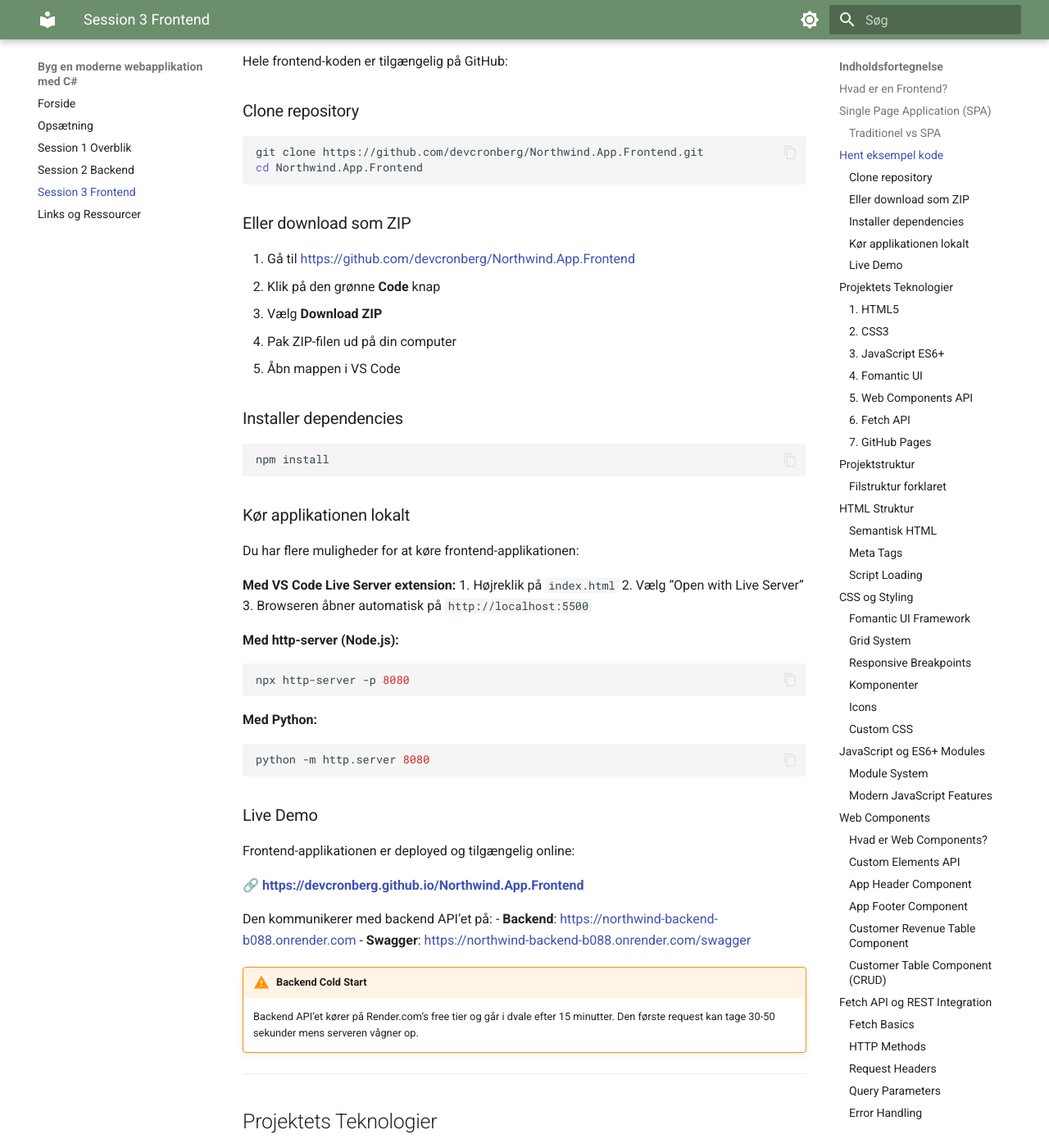
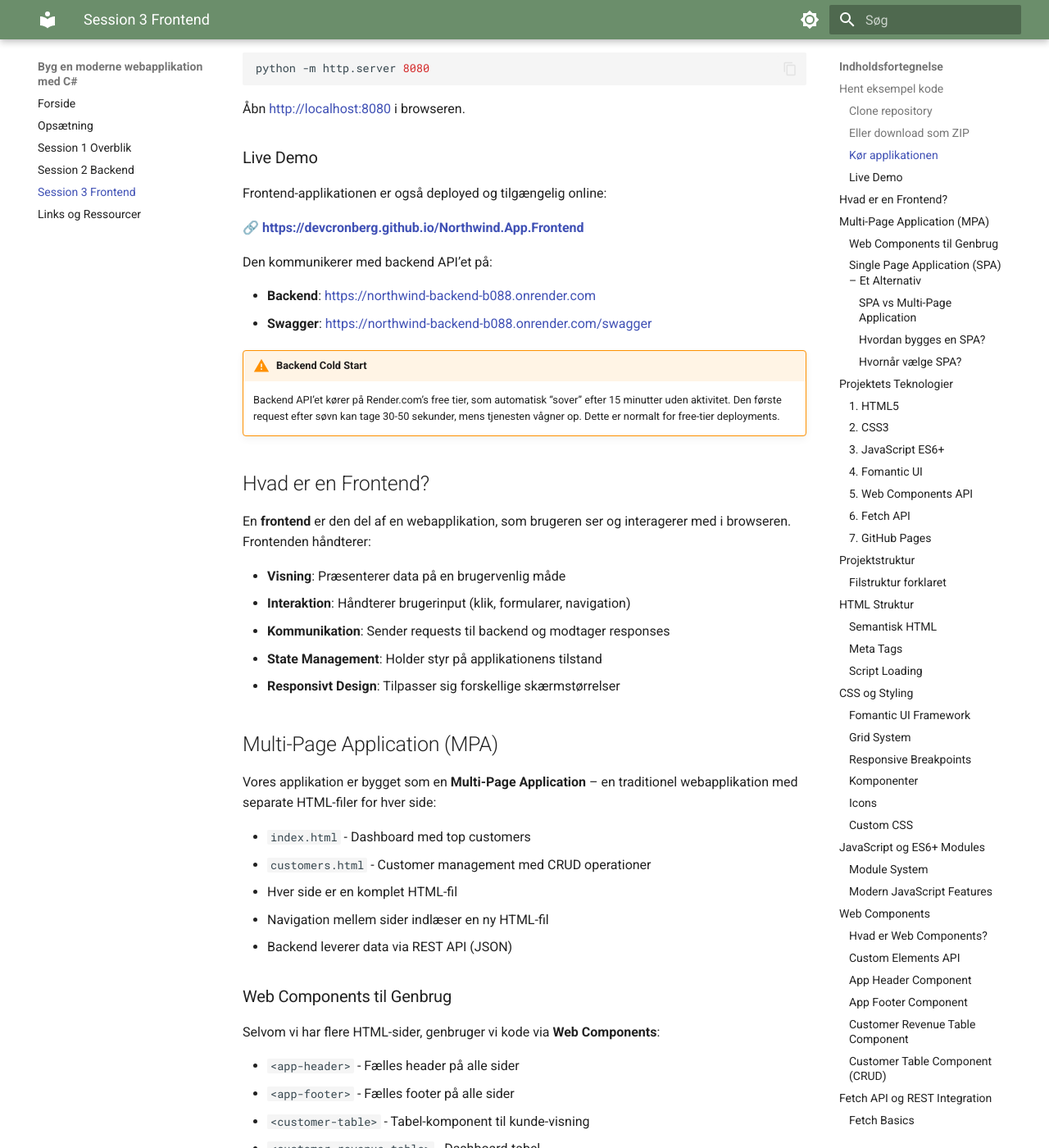
Before and after one commit to devcronberg/Northwind.App.Kursus, an MkDocs documentation site: the page built from docs/frontend.md, in a window 1280 px wide and 1400 px high, scrolled down 1127 px. Shown: the whole window at 82% size. Built offline with MkDocs 1.6.1 and Material for MkDocs 9.7.7, drawn with Linux system fonts in a browser that asks for light colours; some of the changed text lies outside the part shown.

Commit message:
Refactor frontend documentation for clarity and structure; add additional resources in links.md

````diff
--- a/docs/frontend.md
+++ b/docs/frontend.md
@@ -5,6 +5,69 @@ author: Michell Cronberg
 ---
 # Frontend
 
+## Hent eksempel kode
+
+Hele frontend-koden er tilgængelig på GitHub, så du kan følge med, eksperimentere og køre applikationen lokalt.
+
+### Clone repository
+
+Åbn en terminal og kør:
+
+```bash
+git clone https://github.com/devcronberg/Northwind.App.Frontend.git
+cd Northwind.App.Frontend
+```
+
+### Eller download som ZIP
+
+Hvis du ikke har Git installeret, eller foretrækker at hente koden som en ZIP-fil:
+
+1. Gå til [https://github.com/devcronberg/Northwind.App.Frontend](https://github.com/devcronberg/Northwind.App.Frontend)
+2. Klik på den grønne **Code** knap
+3. Vælg **Download ZIP**
+4. Pak ZIP-filen ud på din computer
+5. Åbn mappen i en terminal eller VS Code
+
+### Kør applikationen
+
+Du har flere muligheder for at køre frontend-applikationen lokalt:
+
+**Mulighed 1: VS Code Live Server extension**
+
+1. Højreklik på `index.html` i VS Code
+2. Vælg **"Open with Live Server"**
+3. Browseren åbner automatisk på [http://localhost:5500](http://localhost:5500)
+
+**Mulighed 2: http-server (Node.js)**
+
+```bash
+npx http-server -p 8080
+```
+
+Åbn [http://localhost:8080](http://localhost:8080) i browseren.
+
+**Mulighed 3: Python**
+
+```bash
+python -m http.server 8080
+```
+
+Åbn [http://localhost:8080](http://localhost:8080) i browseren.
+
+### Live Demo
+
+Frontend-applikationen er også deployed og tilgængelig online:
+
+🔗 **[https://devcronberg.github.io/Northwind.App.Frontend](https://devcronberg.github.io/Northwind.App.Frontend)**
+
+Den kommunikerer med backend API'et på:
+
+- **Backend**: [https://northwind-backend-b088.onrender.com](https://northwind-backend-b088.onrender.com)
+- **Swagger**: [https://northwind-backend-b088.onrender.com/swagger](https://northwind-backend-b088.onrender.com/swagger)
+
+!!! warning "Backend Cold Start"
+    Backend API'et kører på Render.com's free tier, som automatisk "sover" efter 15 minutter uden aktivitet. Den første request efter søvn kan tage 30-50 sekunder, mens tjenesten vågner op. Dette er normalt for free-tier deployments.
+
 ## Hvad er en Frontend?
 
 En **frontend** er den del af en webapplikation, som brugeren ser og interagerer med i browseren. Frontenden håndterer:
@@ -15,85 +78,95 @@ En **frontend** er den del af en webapplikation, som brugeren ser og interagerer
 - **State Management**: Holder styr på applikationens tilstand
 - **Responsivt Design**: Tilpasser sig forskellige skærmstørrelser
 
-## Single Page Application (SPA)
-
-Vores applikation er bygget som en **SPA** (Single Page Application), hvilket betyder:
-
-- Kun én HTML-fil indlæses (index.html)
-- JavaScript opdaterer siden dynamisk
-- Ingen page refreshes ved navigation
-- Hurtigere brugeroplevelse efter første load
-- Backend leverer kun data (JSON), ikke HTML
-
-### Traditionel vs SPA
-
-| Traditionel Web App            | Single Page App              |
-| ------------------------------ | ---------------------------- |
-| Server genererer HTML          | JavaScript genererer HTML    |
-| Hver side refresh = ny request | Kun data-requests efter load |
-| Langsommere navigation         | Hurtig navigation            |
-| Simpel SEO                     | Kræver ekstra SEO-arbejde    |
-
----
-
-## Hent eksempel kode
-
-Hele frontend-koden er tilgængelig på GitHub:
-
-### Clone repository
-
-```bash
-git clone https://github.com/devcronberg/Northwind.App.Frontend.git
-cd Northwind.App.Frontend
-```
-
-### Eller download som ZIP
-
-1. Gå til [https://github.com/devcronberg/Northwind.App.Frontend](https://github.com/devcronberg/Northwind.App.Frontend)
-2. Klik på den grønne **Code** knap
-3. Vælg **Download ZIP**
-4. Pak ZIP-filen ud på din computer
-5. Åbn mappen i VS Code
-
-### Installer dependencies
-
-```bash
-npm install
-```
-
-### Kør applikationen lokalt
-
-Du har flere muligheder for at køre frontend-applikationen:
-
-**Med VS Code Live Server extension:**
-1. Højreklik på `index.html`
-2. Vælg "Open with Live Server"
-3. Browseren åbner automatisk på `http://localhost:5500`
-
-**Med http-server (Node.js):**
-```bash
-npx http-server -p 8080
-```
-
-**Med Python:**
-```bash
-python -m http.server 8080
-```
-
-### Live Demo
-
-Frontend-applikationen er deployed og tilgængelig online:
-
-🔗 **[https://devcronberg.github.io/Northwind.App.Frontend](https://devcronberg.github.io/Northwind.App.Frontend)**
-
-Den kommunikerer med backend API'et på:
-- **Backend**: [https://northwind-backend-b088.onrender.com](https://northwind-backend-b088.onrender.com)
-- **Swagger**: [https://northwind-backend-b088.onrender.com/swagger](https://northwind-backend-b088.onrender.com/swagger)
-
-!!! warning "Backend Cold Start"
-    Backend API'et kører på Render.com's free tier og går i dvale efter 15 minutter. Den første request kan tage 30-50 sekunder mens serveren vågner op.
-
----
+## Multi-Page Application (MPA)
+
+Vores applikation er bygget som en **Multi-Page Application** – en traditionel webapplikation med separate HTML-filer for hver side:
+
+- `index.html` - Dashboard med top customers
+- `customers.html` - Customer management med CRUD operationer
+- Hver side er en komplet HTML-fil
+- Navigation mellem sider indlæser en ny HTML-fil
+- Backend leverer data via REST API (JSON)
+
+### Web Components til Genbrug
+
+Selvom vi har flere HTML-sider, genbruger vi kode via **Web Components**:
+
+- `<app-header>` - Fælles header på alle sider
+- `<app-footer>` - Fælles footer på alle sider
+- `<customer-table>` - Tabel-komponent til kunde-visning
+- `<customer-revenue-table>` - Dashboard-tabel
+- `<form-text-input>` - Genanvendelig form-input
+
+Web Components giver os **modulær og genanvendelig kode** uden behov for et framework.
+
+### Single Page Application (SPA) – Et Alternativ
+
+En **SPA** (Single Page Application) er en moderne applikationsarkitektur, hvor:
+
+- Kun **én HTML-fil** indlæses (typisk `index.html`)
+- **JavaScript håndterer navigation** – ingen page refreshes
+- Dynamisk opdatering af indhold uden at genindlæse siden
+- **Client-side routing** – URL'er håndteres af JavaScript
+- Backend leverer kun data (JSON), aldrig HTML
+
+!!! info
+    Se evt her: https://mcronberg.github.io/web/introwebapp.html#pure-server-side-applications
+
+#### SPA vs Multi-Page Application
+
+| Multi-Page App (MPA)          | Single Page App (SPA)        |
+| ----------------------------- | ---------------------------- |
+| Flere HTML-filer              | Én HTML-fil                  |
+| Server håndterer routing      | JavaScript håndterer routing |
+| Page refresh ved navigation   | Ingen page refresh           |
+| Simpel SEO                    | Kræver ekstra SEO-arbejde    |
+| Simpel struktur               | Kræver routing-framework     |
+| Hurtig initial load           | Langsommere initial load     |
+| Browser-history virker native | Kræver History API           |
+
+#### Hvordan bygges en SPA?
+
+**Med moderne frameworks:**
+
+En SPA bygges typisk med et JavaScript framework eller library:
+
+| Framework/Library | Beskrivelse                                | Lærings-kurve |
+| ----------------- | ------------------------------------------ | ------------- |
+| **React**         | Mest populære. Component-baseret (JSX)     | Mellem        |
+| **Vue.js**        | Progressiv framework. Nem at lære          | Let           |
+| **Angular**       | Komplet framework fra Google. TypeScript   | Svær          |
+| **Svelte**        | Compiler-baseret. Ingen virtual DOM        | Let-Mellem    |
+| **Next.js**       | React framework med server-side rendering  | Mellem-Svær   |
+| **Nuxt.js**       | Vue framework med SSR og static generation | Mellem        |
+
+**Vanilla JavaScript SPA:**
+
+Det er også muligt at bygge en SPA uden framework ved at bruge:
+
+- **History API** - Håndter browser-historik (`pushState`, `replaceState`)
+- **Fetch API** - Hent data fra backend
+- **DOM Manipulation** - Opdater siden dynamisk
+- **Event Listeners** - Fang navigation clicks og håndter dem med JavaScript
+- **Template Literals** - Generer HTML fra JavaScript
+
+#### Hvornår vælge SPA?
+
+**SPA er godt når:**
+
+- Du bygger en kompleks webapp med meget interaktion
+- Brugeren navigerer meget rundt i applikationen
+- Du vil have desktop-app-lignende oplevelse
+- Performance efter initial load er vigtig
+- Du har et dedikeret frontend-team
+
+**Multi-Page er godt når:**
+
+- Du bygger en simpel webapp eller website
+- SEO er kritisk (nyheder, blogs, e-commerce)
+- Du vil have hurtig initial load
+- Du har et lille team eller begrænset JavaScript-erfaring
+- Browser-kompatibilitet er vigtig (ældre browsere)
 
 ## Projektets Teknologier
 
````
Also changed, not shown: other parts of docs/frontend.md (+0 -1 lines), docs/index.md (+1 -3 lines), docs/links.md (+3 -1 lines).
